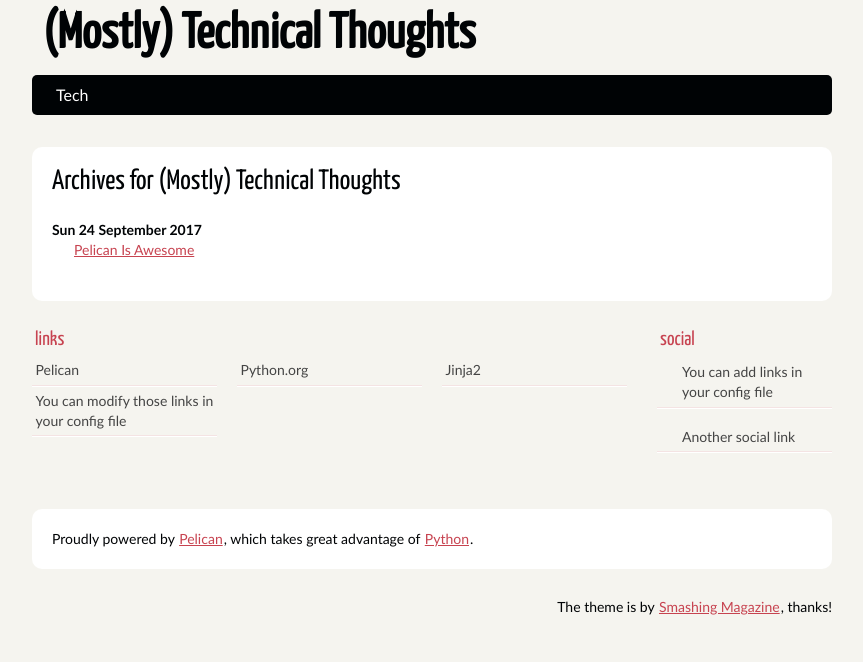
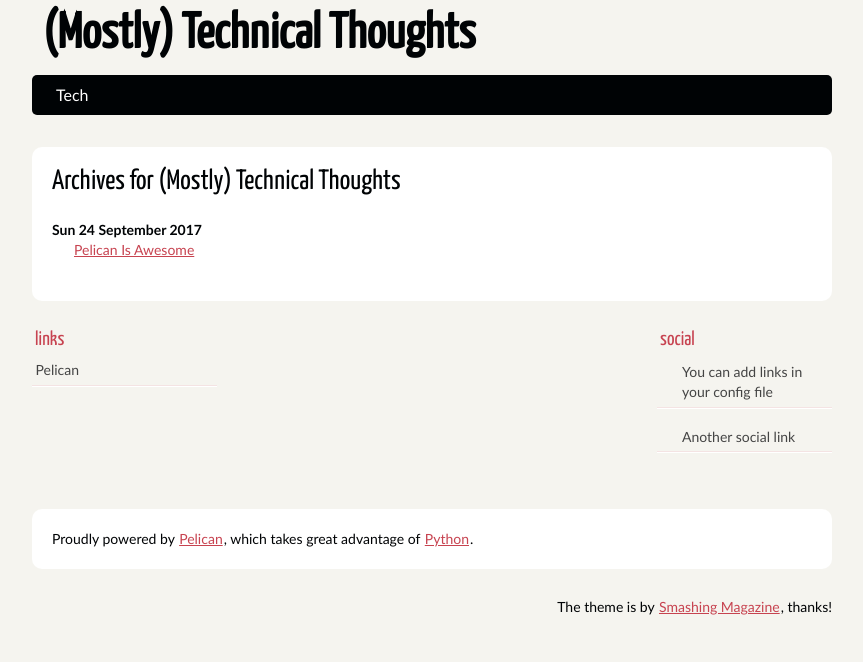
Before and after one commit to PhatDoan/phatdoan.github.io, a plain HTML site: page archives.html in a window 1280 px wide. Shown: the whole page, without its empty margins (208-1071 px from the left). Drawn offline with Linux system fonts and the light colour scheme.

Commit message:
Update documentation

```diff
--- a/archives.html
+++ b/archives.html
@@ -30,9 +30,6 @@
                         <h2>links</h2>
                         <ul>
                             <li><a href="http://getpelican.com/">Pelican</a></li>
-                            <li><a href="http://python.org/">Python.org</a></li>
-                            <li><a href="http://jinja.pocoo.org/">Jinja2</a></li>
-                            <li><a href="#">You can modify those links in your config file</a></li>
                         </ul>
                 </div><!-- /.blogroll -->
                 <div class="social">
```
Also changed, not shown: author/phat-doan.html (+0 -3 lines), authors.html (+0 -3 lines), categories.html (+0 -3 lines), category/tech.html (+0 -3 lines), index.html (+0 -3 lines), pelican-is-awesome.html (+0 -3 lines), tags.html (+0 -3 lines).
